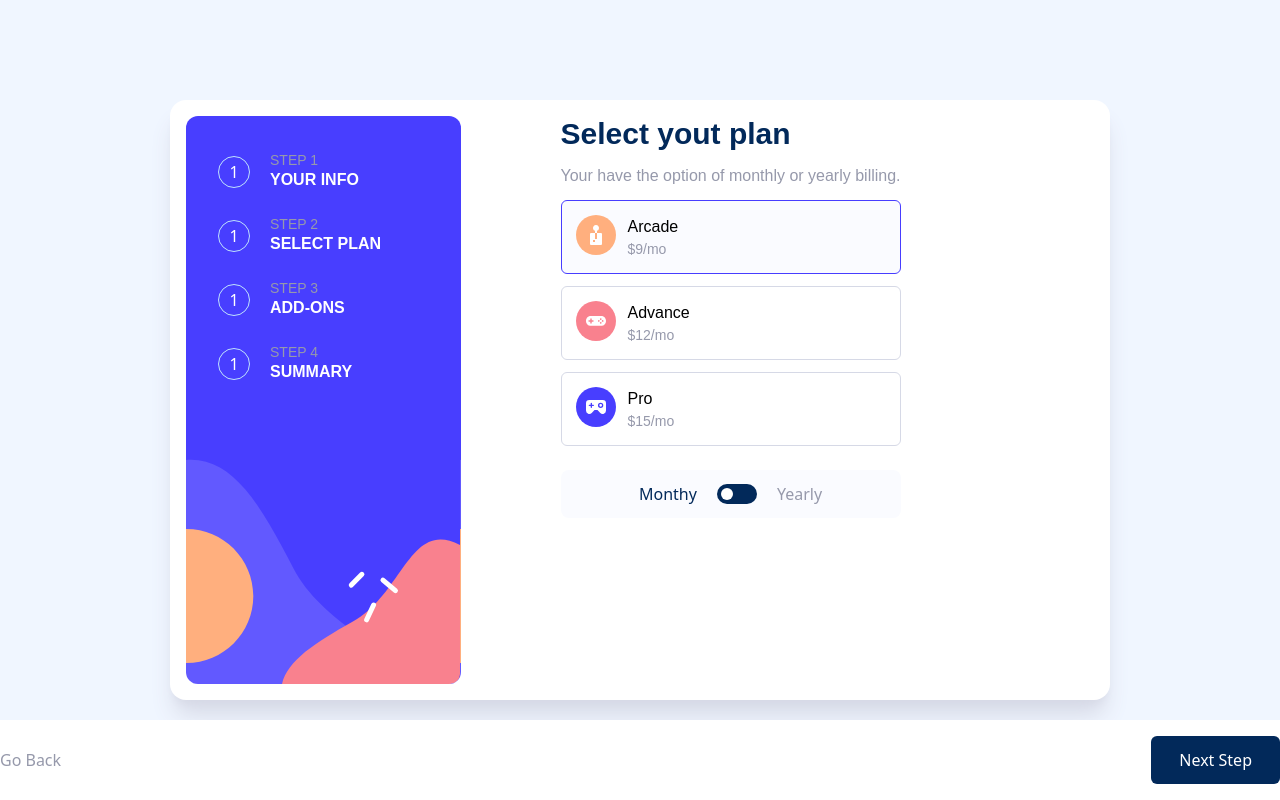
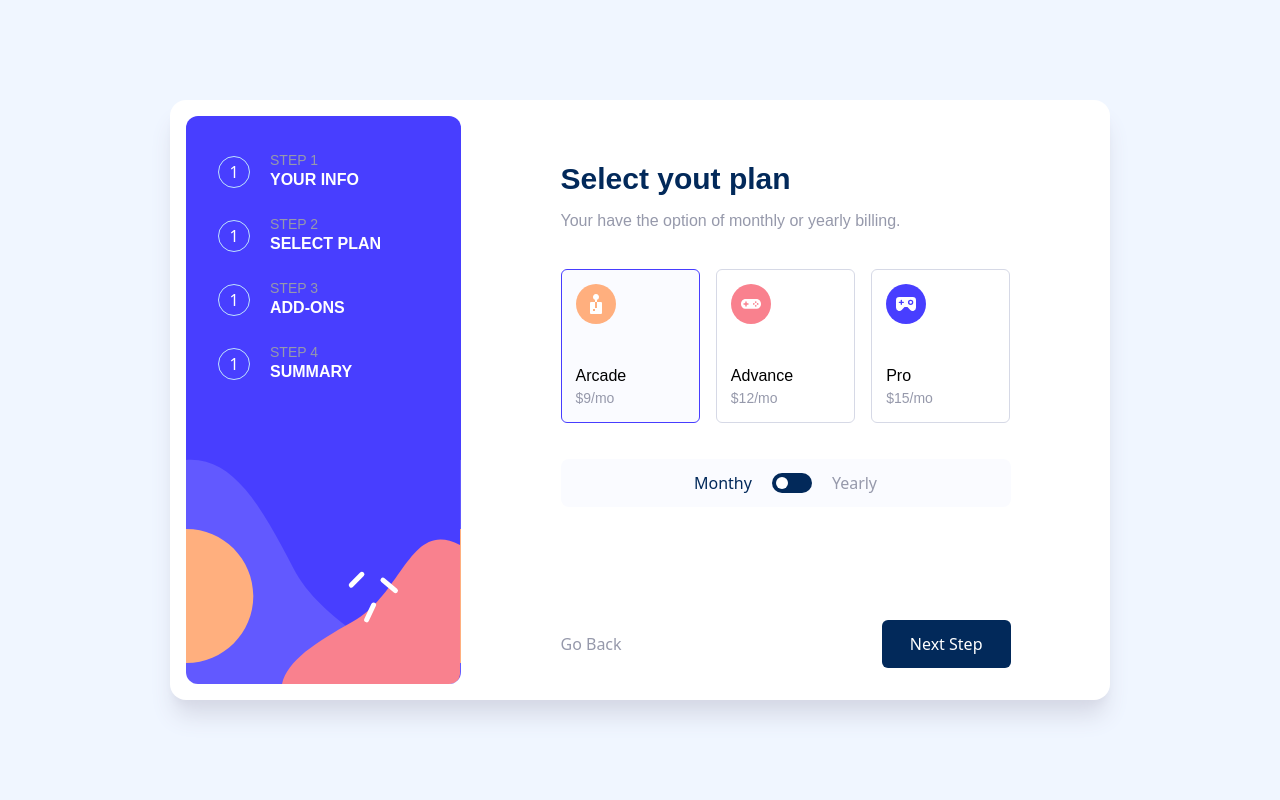
Before and after one commit to andersondavid/frontend-mentor-multi-step-form, a Next.js app: page / in a window 1280 px wide. Both pictures are taken after a click on the element 785 px from the left and 400 px from the top of the page. Built offline with nearby package versions, Linux system fonts and the light colour scheme; a web font is replaced by a local one.

Commit message:
feat(PlanSelectOption): Block options on desktop design

```diff
--- a/src/app/steps/SelectYourPlan/components/PlanSelectOption.tsx
+++ b/src/app/steps/SelectYourPlan/components/PlanSelectOption.tsx
@@ -19,12 +19,12 @@ export default function PlanSelectOption({
     <div
       className={`${
         active ? 'border-purplish-blue bg-alabaster ' : 'border-light-gray'
-      } my-3 flex rounded-md border-[1px] p-[14px]`}
+      } my-3 flex rounded-md border-[1px] p-[14px] md:flex-col`}
     >
       <div className="">
         <img src={iconUrl} />
       </div>
-      <div className="px-3">
+      <div className="px-3 md:px-0 md:pt-10">
         <h3 className="font-ubuntu text-base font-medium antialiased">
           {title}
         </h3>
--- a/src/app/steps/SelectYourPlan/index.tsx
+++ b/src/app/steps/SelectYourPlan/index.tsx
@@ -63,24 +63,23 @@ export default function SelectYourPlan() {
   )
 
   useEffect(() => {
-    if(durationCurrent == Duration.Monthy){
+    if (durationCurrent == Duration.Monthy) {
       setTypeDuration(monthlyPlan)
-    } else if(durationCurrent == Duration.Yearly){
+    } else if (durationCurrent == Duration.Yearly) {
       setTypeDuration(yearlyPlan)
     }
   })
 
-
   return (
-    <article>
+    <article className="relative h-full w-full md:pt-[45px]">
       <h2 className="page-title">Select yout plan</h2>
       <p className="page-desc text-cool-gray">
         Your have the option of monthly or yearly billing.
       </p>
-      <div>
+      <div className="mt-6 md:flex md:flex-row md:gap-4">
         {typeDuration.map((item, index) => {
           return (
-            <span onClick={() => setPlanSelected(index)}>
+            <span onClick={() => setPlanSelected(index)} className="flex-1">
               <PlanSelectOption
                 iconUrl={item.iconUrl}
                 title={item.title}
@@ -92,12 +91,15 @@ export default function SelectYourPlan() {
             </span>
           )
         })}
-        <PlanDurationSwitch
-          durationCurrent={durationCurrent}
-          setDurationCurrent={setDurationCurrent}
-        />
       </div>
-      <FooterNavigation next={Pages.PICK_ADDONS} previous={Pages.PERSONAL_INFO} />
+      <PlanDurationSwitch
+        durationCurrent={durationCurrent}
+        setDurationCurrent={setDurationCurrent}
+      />
+      <FooterNavigation
+        next={Pages.PICK_ADDONS}
+        previous={Pages.PERSONAL_INFO}
+      />
     </article>
   )
 }
```
